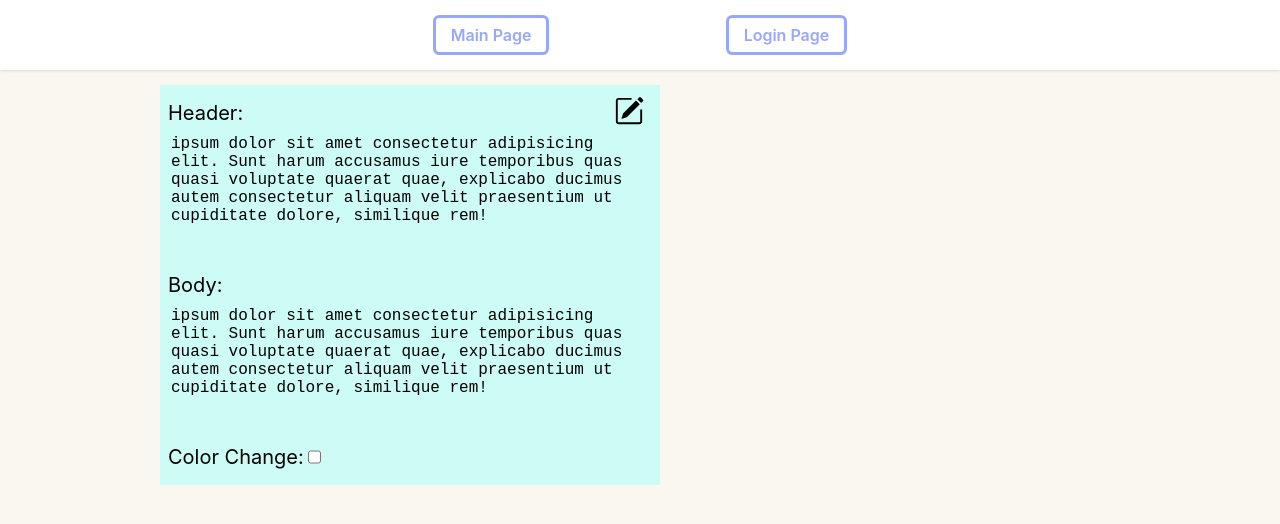
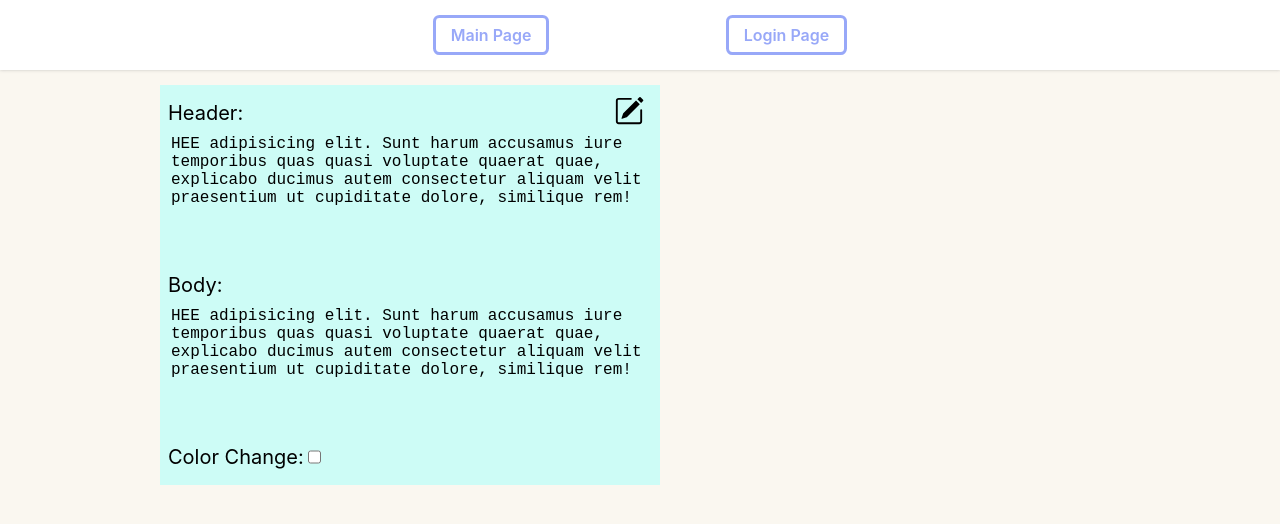
Before and after one commit to VensanDrot/Cards, a Next.js app: page / in a window 1280 px wide. Shown: the top 524 px of the page. Built offline with nearby package versions, Linux system fonts and the light colour scheme.

Commit message:
Final changes

```diff
--- a/src/components/Card/index.module.css
+++ b/src/components/Card/index.module.css
@@ -50,6 +50,10 @@
     font-size: 30px;
 }
 
+.bigger {
+    font-size: 40px;
+}
+
 .hidden {
     display: none;
 }
--- a/src/components/Card/index.tsx
+++ b/src/components/Card/index.tsx
@@ -5,26 +5,54 @@ import { ImCross } from "react-icons/im";
 import { AiOutlineSave } from "react-icons/ai";
 
 const Card = () => {
+  //elememts
   const Lorem =
-    "ipsum dolor sit amet consectetur adipisicing elit. Sunt harum accusamus iure temporibus quas quasi voluptate quaerat quae, explicabo ducimus autem consectetur aliquam velit praesentium ut cupiditate dolore, similique rem!";
+    "HEE adipisicing elit. Sunt harum accusamus iure temporibus quas quasi voluptate quaerat quae, explicabo ducimus autem consectetur aliquam velit praesentium ut cupiditate dolore, similique rem!";
   const [check, SetCheck] = useState(false);
   const [edit, SetEdit] = useState(false);
-  const [header, SetHeader] = useState(Lorem);
-  const [body, SetBody] = useState(Lorem);
+  const [header, SetHeader] = useState<string | undefined>(Lorem);
+  const [body, SetBody] = useState<string | undefined>(Lorem);
+  const [Oldheader, SetOldHeader] = useState<string | undefined>();
+  const [Oldbody, SetOldBody] = useState<string | undefined>();
 
+  //checker
   const checkhandler = () => {
     SetCheck(!check);
   };
 
+  //Start the edition proccess
   const edithandler = () => {
     SetEdit(!edit);
+    SetOldBody(body);
+    SetOldHeader(header);
     if (check) {
       SetCheck(!check);
     }
+    if (edit) {
+      console.log("here");
+      SetBody(Oldbody);
+      SetHeader(Oldheader);
+    }
   };
 
+  //chose the icon
   const replacer = () => {
     return edit ? <ImCross /> : <BsPencilSquare />;
+  };
+
+  //header text change handle
+  const headerhandler = (e: React.ChangeEvent<HTMLTextAreaElement>) => {
+    SetHeader(e.target.value);
+  };
+
+  //body text change handle
+  const bodyhandler = (e: React.ChangeEvent<HTMLTextAreaElement>) => {
+    SetBody(e.target.value);
+  };
+
+  //save changes
+  const save = () => {
+    SetEdit(!edit);
   };
 
   return (
@@ -33,16 +61,16 @@ const Card = () => {
         {replacer()}
       </button>
       <label>Header:</label>
-      <textarea className='dis_input' value={Lorem} readOnly={!edit}></textarea>
+      <textarea className='dis_input' onChange={(e) => headerhandler(e)} value={header} readOnly={!edit}></textarea>
       <label>Body:</label>
-      <textarea className='dis_input' value={Lorem} readOnly={!edit}></textarea>
+      <textarea className='dis_input' onChange={(e) => bodyhandler(e)} value={body} readOnly={!edit}></textarea>
       <div className={`${edit ? styles.hidden : styles.smth} ${styles.card_but_container}`}>
         <label>Color Change: </label>
         <input type='checkbox' name='check' value='true' onChange={checkhandler} checked={edit ? false : check} />
       </div>
 
       <div className={`${!edit && styles.hidden} ${styles.card_but_container}`}>
-        <button className={styles.save} style={{ fontSize: "40px" }}>
+        <button className={`${styles.save} ${styles.bigger}`} onClick={save}>
           <AiOutlineSave />
         </button>
       </div>
```
